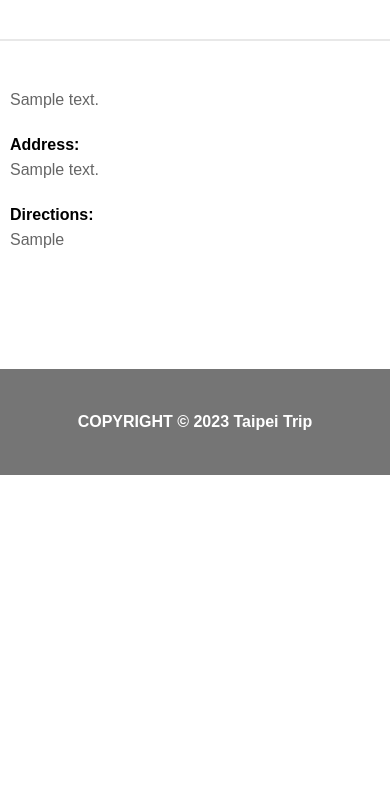
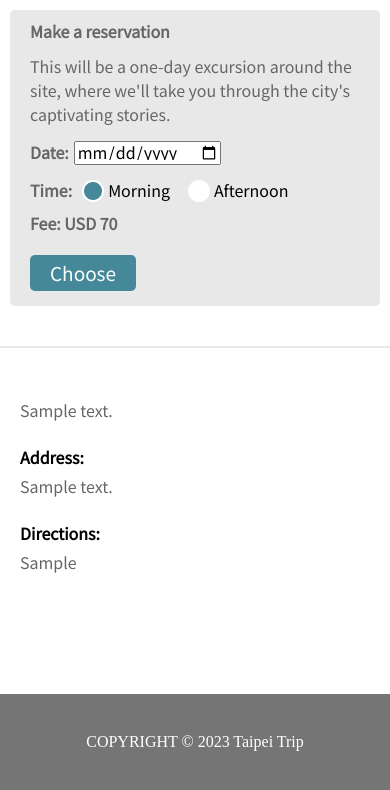
Before and after one commit to farrenhi/taipei_trip, a Flask app: page /attraction/1 in a window 390 px wide. Shown: the part 495-1285 px from the top of the page. Before the commit the page ends 970 px from the top, so only its background shows below. Run offline with Flask 3, Linux system fonts and the light colour scheme; tables that the repository leaves empty or names only in its code hold one stand-in row (values such as "Sample post").

Commit message:
week3 is done

```diff
--- a/app.py
+++ b/app.py
@@ -31,7 +31,7 @@ db_config_haha = {
     "host": "localhost",
     "user": "root",
     "password": "MyNewPass5!",
-    "database": "mydb2",
+    "database": "mydb",
 }
 
 
--- a/static/css/index.css
+++ b/static/css/index.css
@@ -1,3 +1,4 @@
+@import url('https://fonts.googleapis.com/css2?family=Noto+Sans+TC&display=swap');
 
 /* Define a variable for a color */
 :root {
@@ -443,13 +459,6 @@ also the height!
     align-items: center; /* Center vertically */
 }
 
-.footer_text{
-    padding: 5px 0;
-    font-size: 16px;
-    font-family: "Noto Sans TC", sans-serif;
-    font-weight: 700;
-}
-
 
 
 /* attraction html part */
@@ -561,6 +604,7 @@ also the height!
     padding-left: 20px;
     padding-right: 20px;
     padding-top: 15px;
+    padding-bottom: 40px;
     display: flex;
     flex-direction: column;
     gap: 15px;
@@ -576,7 +620,7 @@ also the height!
 
 .bookingform_button_text {
     margin-top: 10px;
-    margin-bottom: 40px;
+    /* margin-bottom: 40px; */
     background-color: var(--primary1);
     padding: 10px 20px;
     border-radius: 5px;
@@ -711,6 +770,61 @@ also the height!
         align-items: center; /* Add this to center the items vertically */
     }
 
+
+    .main_attraction {
+        width: 100%;
+        padding-top: 0px;
+
+        /* give it a try */
+        display: flex;
+        justify-content: center;
+        flex-direction: column;
+    }
+
+    .outer_carousel {
+        /* background-color: grey; */
+        display: flex;
+        justify-content: center;
+    }
+
+    .sight_box_carousel {
+        /* border-radius: 0; */
+        /* width: 472.5px; */
+        height: 350px;
+        width: auto;
+
+        /* object-fit: cover; */
+
+    }
+
+    .sight_box_images {
+
+    }
+
+    .sight_box_right {
+        margin-left: 0px;
+        padding-left: 10px;
+        padding-right: 10px;
+        padding-top: 20px;
+        padding-bottom: 40px;
+
+    }
+
+    .bookingform {
+        padding-bottom: 15px;
+    }
+
+    .info {
+        margin-left: 10px;
+        margin-right: 10px;
+    }
+
+    .sight_box {
+        flex-direction: column;
+        padding: 0px;
+    }
+
+
     .sight {
         width: 320px;
         height: 280px;
--- a/static/js/script_attraction.js
+++ b/static/js/script_attraction.js
@@ -1,7 +1,6 @@
-function load_test() {
-    console.log("js file from static folder");
-}
-
+// function load_test() {
+//     console.log("good load!");
+// }
 
 // Assuming you have an HTML element with class 'carousel' to append the images
 const carousel = document.querySelector('.sight_box_images');
@@ -44,40 +43,60 @@ document.addEventListener('DOMContentLoaded', () => {
         const transport_box = document.querySelector('.transport');
         transport_box.textContent = transport;
 
+        const pagination = document.querySelector('.overlay_dot');
+
         _images.forEach((imageUrl, index) => {
           const imgElement = document.createElement('img');
+
+          const dot = document.createElement('span');
+          dot.classList.add('dot');
+
           imgElement.src = imageUrl;
           imgElement.alt = `Image ${index + 1}`;
           if (index === 0) { // Set the opacity of the first image to 1
             imgElement.style.opacity = '1';
+            // dot.classList.add('dot_active');
+            dot.style.backgroundColor = "black";
+            dot.style.border = "1px solid white";
           }
           carousel.appendChild(imgElement);
+          pagination.appendChild(dot);
+
         });
       })
-      .catch(error => console.error('Error fetching data:', error));
+      // .catch(error => console.error('Error fetching data:', error));
+      .catch(error => {
+        console.error('Error fetching data:', error);
+        window.location.href = "/"; // Redirect to the specified location
+      });
 });
-
-
-
-
 
 let currentImage = 0;
 
 document.querySelector('.left-button').addEventListener('click', () => {
     let images = document.querySelectorAll('.sight_box_images img');
-    console.log(currentImage);
+    let dots = document.querySelectorAll('.dot');
     images[currentImage].style.opacity = '0';
+    dots[currentImage].style.backgroundColor = "white";
+    dots[currentImage].style.border = "white";
+
     currentImage = (currentImage - 1 + images.length) % images.length;
     images[currentImage].style.opacity = '1';
+    dots[currentImage].style.backgroundColor = "black";
+    dots[currentImage].style.border = "1px solid white";
 });
 
 document.querySelector('.right-button').addEventListener('click', () => {
     let images = document.querySelectorAll('.sight_box_images img');
-    console.log(images);
-    console.log(currentImage);
+    let dots = document.querySelectorAll('.dot');
     images[currentImage].style.opacity = '0';
+    dots[currentImage].style.backgroundColor = "white";
+    dots[currentImage].style.border = "white";
+
     currentImage = (currentImage + 1) % images.length;
     images[currentImage].style.opacity = '1';
+    dots[currentImage].style.backgroundColor = "black";
+    dots[currentImage].style.border = "1px solid white";
 });
 
 
--- a/templates/attraction.html
+++ b/templates/attraction.html
@@ -6,6 +6,7 @@
 <div class="main main_attraction">
     <div class="sight_box">
 
+        <div class="outer_carousel">
         <div class="sight_box_carousel">
             <div class="sight_box_images">
 
@@ -16,6 +17,10 @@
                 <button class="right-button"></button>
             </div>
 
+            <div class="overlay_dot">
+            </div>
+
+        </div>
         </div>
 
         <div class="sight_box_right">
@@ -23,12 +28,12 @@
             <div class="rightbox2 body_body_medium"></div>
             <div class="bookingform">
                 <div class="bookingform_head body_body_bold"> Make a reservation </div>
-                <div class="bookingform_text"> This will be a one-day excursion around the site, where we'll take you through the city's captivating stories. </div>
+                <div class="bookingform_text content_content_regular"> This will be a one-day excursion around the site, where we'll take you through the city's captivating stories. </div>
 
                 <div class="date_box">
                     <div class="bookingform_head body_body_bold"> Date: </div>
                     <form id="dateForm">
-                        <input type="date" id="targetDate" required>
+                        <input type="date" class="body_body_medium" id="targetDate" required>
                     </form>
                 </div>
 
```
Also changed, not shown: other parts of static/css/index.css (+76 -12 lines), templates/index.html (+15 -9 lines), templates/test_dot.html (added, +37 -0 lines), static/images/dot.png (added), 1 other file.
